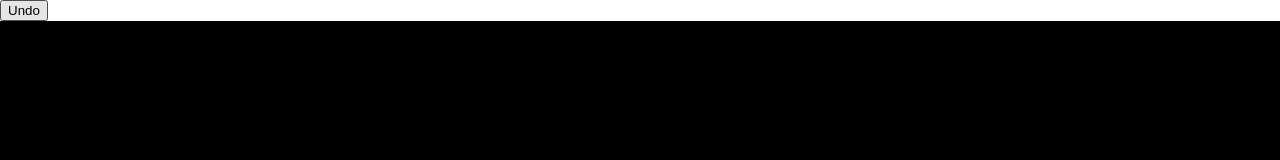
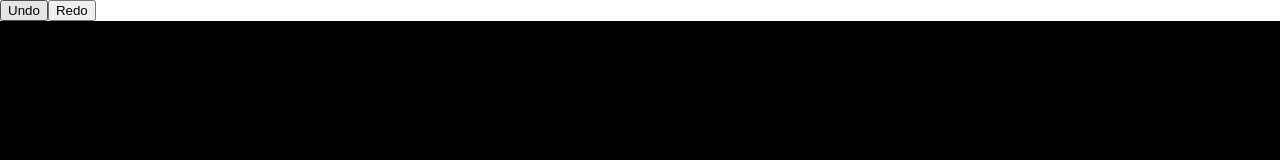
Before and after one commit to aviralrabbit1/react-interview-problems, a React (Create React App) app: page / in a window 1280 px wide. Shown: the top 160 px of the page. Built offline with nearby package versions, Linux system fonts and the light colour scheme.

Commit message:
redo function button

```diff
--- a/src/Circle-Uncircle/CircleUncircle.tsx
+++ b/src/Circle-Uncircle/CircleUncircle.tsx
@@ -7,6 +7,7 @@ type TCoordinates = {
 
 export function CircleUncircle() {
   const [points, setPoints] = useState<TCoordinates[]>([]);
+  const [undone, setUndone] = useState<TCoordinates[]>([]);
   function placeCircle(e: React.MouseEvent<HTMLDivElement>) {
     console.log(e);
     // SyntheticBaseEvent : can be - ClientX,Y, pageX,Y , screenX,Y
@@ -22,12 +23,24 @@ export function CircleUncircle() {
 
   function undo(){
     const newPoints = [...points];
-    newPoints.pop();
+    const undonePoint = newPoints.pop();
+    if(!undonePoint) return;
+    setUndone([...undone, undonePoint]);
     setPoints(newPoints);
+  }
+  function redo(){
+    const newUndone = [...undone];
+    const newPoints = [...points];
+    const undonePoint = newUndone.pop(); // Pop the latest
+    if(!undonePoint) return;
+    newPoints.push(undonePoint);
+    setPoints(newPoints);
+    setUndone(newUndone);
   }
   return (
     <>
       <button className='undo' onClick={undo} >Undo</button>
+      <button className='undo' onClick={redo} >Redo</button>
       <div
         className="dashboard"
         style={{ height: '100vh', background: 'black', color: 'red' }}
```
